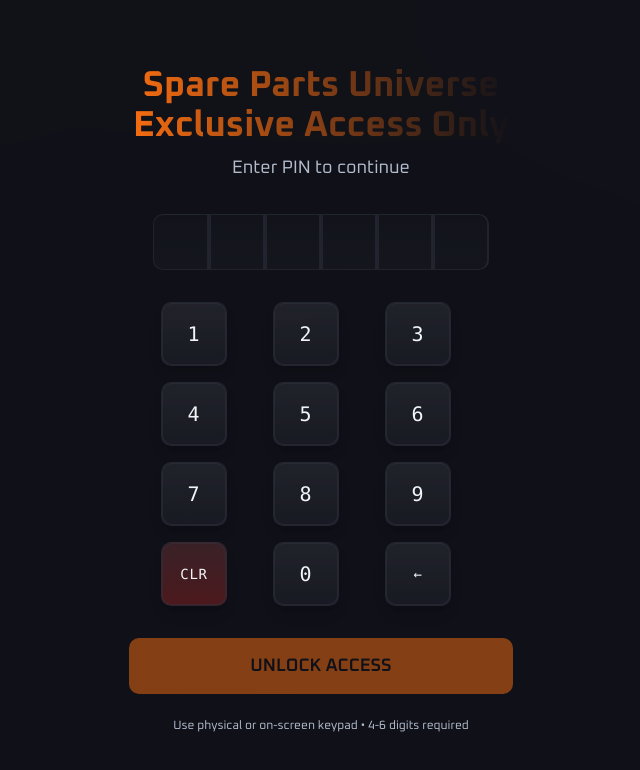
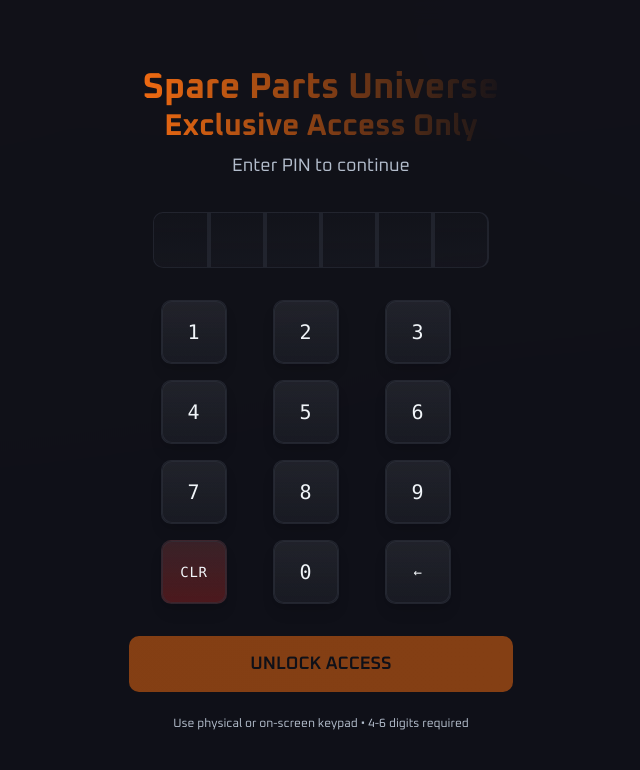
Before and after one commit to leveloneduck/spumachine, a React (Vite) app: page / in a window 1280 px wide. Shown: the top 770 px of the page, without its empty margins (319-959 px from the left). Built offline with nearby package versions, Linux system fonts and the light colour scheme.

Commit message:
Refactor: Update access text
Update the security access text to stack "Exclusive Access Only" below "Spare Parts Universe" for a clearer hierarchy.

```diff
--- a/src/components/PinCodeOverlay.tsx
+++ b/src/components/PinCodeOverlay.tsx
@@ -39,8 +39,10 @@ const PinCodeOverlay: React.FC = () => {
   return <div className="fixed inset-0 z-50 bg-background/95 backdrop-blur-md flex items-center justify-center" onKeyDown={handleKeyDown} tabIndex={0}>
       <div className="w-full max-w-md mx-auto p-8">
         <div className="text-center mb-8">
-          <h1 className="text-4xl font-bold mb-2 bg-gradient-to-r from-primary to-primary-glow bg-clip-text text-transparent">Spare Parts Universe
-Exclusive Access Only</h1>
+          <h1 className="text-4xl font-bold mb-2 bg-gradient-to-r from-primary to-primary-glow bg-clip-text text-transparent">
+            <div>Spare Parts Universe</div>
+            <div className="text-3xl">Exclusive Access Only</div>
+          </h1>
           <p className="text-muted-foreground text-lg">
             Enter PIN to continue
           </p>
```
